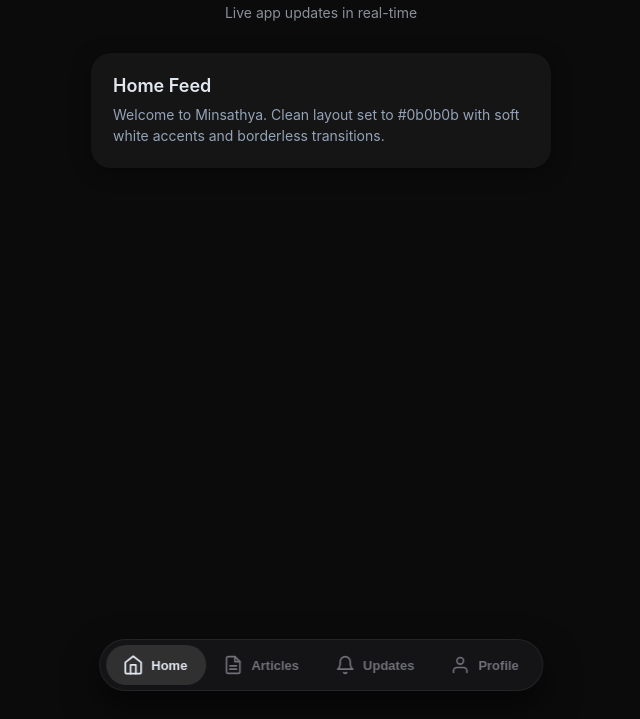
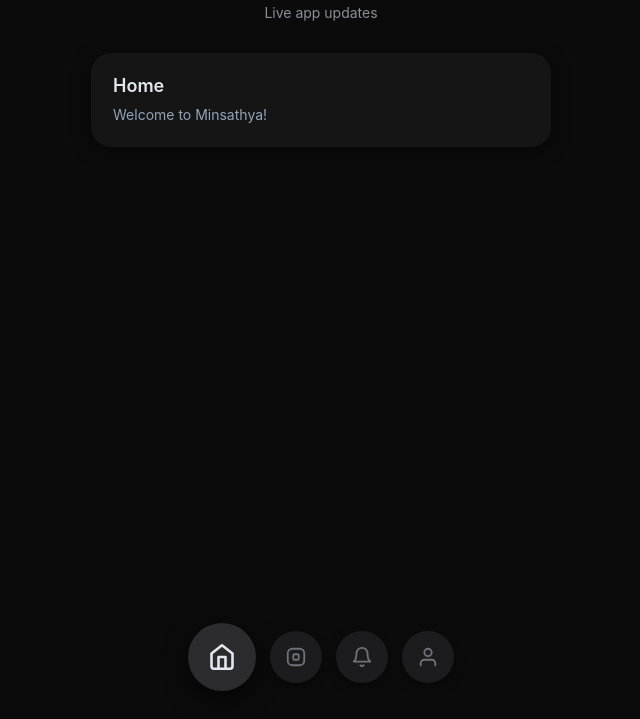
Before and after one commit to minsathya/minsathya-app, a plain HTML site: page index.html in a window 1280 px wide. Shown: the part 81-800 px from the top of the page, without its empty margins (319-959 px from the left). Drawn offline with Linux system fonts and the light colour scheme.

Commit message:
Update index.html

```diff
--- a/index.html
+++ b/index.html
@@ -5,7 +5,7 @@
   <meta name="viewport" content="width=device-width, initial-scale=1.0, maximum-scale=1.0, user-scalable=no, viewport-fit=cover">
   <title>Minsathya</title>
   <style>
-    /* Base Reset & Theme Setup */
+    /* Base Reset */
     * {
       box-sizing: border-box;
       margin: 0;
@@ -15,7 +15,7 @@
 
     body {
       font-family: -apple-system, BlinkMacSystemFont, "Segoe UI", Roboto, Helvetica, Arial, sans-serif;
-      background-color: #0b0b0b; /* Requested main background */
+      background-color: #0b0b0b; /* Dark background */
       color: #e2e8f0; /* Soft White */
       min-height: 100vh;
       padding-bottom: 120px;
@@ -24,13 +24,13 @@
       align-items: center;
     }
 
-    /* Clean Header - Completely Borderless */
+    /* Clean Header - Borderless */
     header {
       width: 100%;
       padding: 48px 24px 16px;
       text-align: center;
       background: #0b0b0b;
-      border: none; /* No separating lines */
+      border: none; /* No lines */
     }
 
     header h1 {
@@ -42,7 +42,7 @@
 
     header p {
       font-size: 14px;
-      color: #8a8f99; /* Soft muted gray */
+      color: #8a8f99; /* Soft gray */
       margin-top: 6px;
     }
 
@@ -78,211 +78,156 @@
 
     .card h3 {
       font-size: 18px;
-      color: #e2e8f0; /* Soft white */
+      color: #e2e8f0;
       margin-bottom: 8px;
       font-weight: 600;
     }
 
     .card p {
       font-size: 14px;
-      color: #94a3b8; /* Soft muted text */
+      color: #94a3b8;
       line-height: 1.5;
     }
 
     /* ---------------------------------------------------- */
-    /* SLICE-STYLE FLOATING CAPSULE DOCK & SLIDING PILL      */
+    /* 4 SEPARATE FLOATING ROUND CIRCLE BUTTONS (SLICE STYLE) */
     /* ---------------------------------------------------- */
-    .slice-dock-wrapper {
+    .floating-circles-container {
       position: fixed;
       bottom: 28px;
       left: 50%;
       transform: translateX(-50%);
+      display: flex;
+      align-items: center;
+      justify-content: center;
+      gap: 14px; /* Space between the floating circles */
       z-index: 9999;
     }
 
-    .slice-dock {
-      position: relative;
-      display: flex;
-      align-items: center;
-      background: rgba(22, 22, 24, 0.90);
-      backdrop-filter: blur(20px);
-      -webkit-backdrop-filter: blur(20px);
-      padding: 5px;
-      border-radius: 40px;
-      border: 1px solid rgba(255, 255, 255, 0.07);
-      box-shadow: 0 16px 36px rgba(0, 0, 0, 0.6);
-    }
-
-    /* Fluid Sliding Highlight Pill */
-    .active-indicator {
-      position: absolute;
-      top: 5px;
-      bottom: 5px;
-      left: 0;
-      width: 60px;
-      background: rgba(255, 255, 255, 0.12); /* Subtle pill highlight */
-      border-radius: 32px;
-      transition: transform 0.35s cubic-bezier(0.2, 0.8, 0.2, 1), width 0.35s cubic-bezier(0.2, 0.8, 0.2, 1);
-      z-index: 1;
-    }
-
-    /* Tab Buttons */
-    .nav-item {
-      position: relative;
-      z-index: 2;
+    /* Inactive Circle Buttons */
+    .nav-circle {
+      width: 52px;
+      height: 52px;
+      border-radius: 50%; /* Perfect Circle */
+      background: #1c1c1e; /* Dark soft gray circle */
+      border: none;
       display: flex;
       align-items: center;
       justify-content: center;
-      gap: 8px;
-      padding: 10px 18px;
-      border-radius: 32px;
-      border: none;
-      background: transparent;
-      color: #71717a; /* Muted inactive text */
-      font-size: 13px;
-      font-weight: 600;
+      color: #71717a; /* Soft muted gray icon */
       cursor: pointer;
-      transition: color 0.3s ease, transform 0.15s ease;
-      user-select: none;
-      white-space: nowrap;
+      transition: all 0.35s cubic-bezier(0.34, 1.56, 0.64, 1);
+      box-shadow: 0 4px 12px rgba(0, 0, 0, 0.3);
     }
 
-    .nav-item svg {
-      width: 20px;
-      height: 20px;
-      stroke: #71717a; /* Muted soft icon */
+    .nav-circle svg {
+      width: 22px;
+      height: 22px;
+      stroke: currentColor;
       stroke-width: 2;
       stroke-linecap: round;
       stroke-linejoin: round;
       fill: none;
-      transition: stroke 0.3s ease, transform 0.2s ease;
+      transition: transform 0.3s ease, stroke 0.3s ease;
     }
 
-    /* Active Tab - Soft White Accent */
-    .nav-item.active {
+    /* ACTIVE ENLARGED CIRCLE (Just like in the screenshot) */
+    .nav-circle.active {
+      width: 68px; /* Larger circular size */
+      height: 68px;
+      background: #2c2c2e; /* Lighter soft dark gray highlight */
       color: #e2e8f0; /* Soft White */
+      box-shadow: 0 8px 24px rgba(0, 0, 0, 0.6);
     }
 
-    .nav-item.active svg {
-      stroke: #e2e8f0; /* Soft White Icon */
-      transform: scale(1.05);
+    .nav-circle.active svg {
+      width: 28px;
+      height: 28px;
+      stroke: #e2e8f0; /* Soft white icon */
+      stroke-width: 2.2;
     }
 
-    .nav-item:active {
-      transform: scale(0.94);
+    .nav-circle:active {
+      transform: scale(0.92);
     }
   </style>
 </head>
 <body>
 
-  <!-- Clean Borderless Header -->
+  <!-- Header -->
   <header>
     <h1>Minsathya</h1>
-    <p>Live app updates in real-time</p>
+    <p>Live app updates</p>
   </header>
 
-  <!-- Content Sections -->
+  <!-- Page Sections -->
   <main class="content-container">
     <div id="home" class="tab-content active">
       <div class="card">
-        <h3>Home Feed</h3>
-        <p>Welcome to Minsathya. Clean layout set to #0b0b0b with soft white accents and borderless transitions.</p>
+        <h3>Home</h3>
+        <p>Welcome to Minsathya!</p>
       </div>
     </div>
 
-    <div id="articles" class="tab-content">
+    <div id="scan" class="tab-content">
       <div class="card">
-        <h3>Articles</h3>
-        <p>Read all your latest updates and posts here.</p>
+        <h3>Scan / Quick Action</h3>
+        <p>Main action view triggered from the larger center circle button.</p>
       </div>
     </div>
 
     <div id="updates" class="tab-content">
       <div class="card">
         <h3>Updates</h3>
-        <p>Instant news and daily updates delivered straight to your feed.</p>
+        <p>Check your latest notifications and updates here.</p>
       </div>
     </div>
 
     <div id="profile" class="tab-content">
       <div class="card">
         <h3>Profile</h3>
-        <p>Manage your account settings and customization options.</p>
+        <p>Manage your account settings.</p>
       </div>
     </div>
   </main>
 
-  <!-- Floating Slice Capsule Navigation Dock -->
-  <div class="slice-dock-wrapper">
-    <nav class="slice-dock" id="sliceDock">
-      <!-- Sliding Highlight Pill Indicator -->
-      <div class="active-indicator" id="indicator"></div>
+  <!-- 4 Standalone Floating Round Circle Buttons -->
+  <nav class="floating-circles-container">
 
-      <button class="nav-item active" onclick="switchTab(this, 'home')">
+    <!-- Circle 1: Home -->
+    <button class="nav-circle active" onclick="switchTab(this, 'home')">
       <svg viewBox="0 0 24 24"><path d="M3 9l9-7 9 7v11a2 2 0 0 1-2 2H5a2 2 0 0 1-2-2z"></path><polyline points="9 22 9 12 15 12 15 22"></polyline></svg>
-        <span>Home</span>
     </button>
 
-      <button class="nav-item" onclick="switchTab(this, 'articles')">
-        <svg viewBox="0 0 24 24"><path d="M14 2H6a2 2 0 0 0-2 2v16a2 2 0 0 0 2 2h12a2 2 0 0 0 2-2V8z"></path><polyline points="14 2 14 8 20 8"></polyline><line x1="16" y1="13" x2="8" y2="13"></line><line x1="16" y1="17" x2="8" y2="17"></line></svg>
-        <span>Articles</span>
+    <!-- Circle 2: Scan / Center Action -->
+    <button class="nav-circle" onclick="switchTab(this, 'scan')">
+      <svg viewBox="0 0 24 24"><rect x="3" y="3" width="18" height="18" rx="5" ry="5"></rect><rect x="9" y="9" width="6" height="6" rx="1.5"></rect></svg>
     </button>
 
-      <button class="nav-item" onclick="switchTab(this, 'updates')">
+    <!-- Circle 3: Updates -->
+    <button class="nav-circle" onclick="switchTab(this, 'updates')">
       <svg viewBox="0 0 24 24"><path d="M18 8A6 6 0 0 0 6 8c0 7-3 9-3 9h18s-3-2-3-9"></path><path d="M13.73 21a2 2 0 0 1-3.46 0"></path></svg>
-        <span>Updates</span>
     </button>
 
-      <button class="nav-item" onclick="switchTab(this, 'profile')">
+    <!-- Circle 4: Profile -->
+    <button class="nav-circle" onclick="switchTab(this, 'profile')">
       <svg viewBox="0 0 24 24"><path d="M20 21v-2a4 4 0 0 0-4-4H8a4 4 0 0 0-4 4v2"></path><circle cx="12" cy="7" r="4"></circle></svg>
-        <span>Profile</span>
     </button>
+
   </nav>
-  </div>
 
   <script>
-    function updateIndicator(activeBtn) {
-      const indicator = document.getElementById('indicator');
-      const dock = document.getElementById('sliceDock');
+    function switchTab(button, tabId) {
+      // 1. Remove active state from all circles
+      document.querySelectorAll('.nav-circle').forEach(btn => btn.classList.remove('active'));
 
-      const btnRect = activeBtn.getBoundingClientRect();
-      const dockRect = dock.getBoundingClientRect();
-
-      // Calculate smooth relative sliding offset
-      const leftOffset = btnRect.left - dockRect.left;
-
-      indicator.style.width = `${btnRect.width}px`;
-      indicator.style.transform = `translateX(${leftOffset}px)`;
-    }
-
-    function switchTab(button, tabId) {
-      // Toggle tab classes
-      document.querySelectorAll('.nav-item').forEach(btn => btn.classList.remove('active'));
+      // 2. Expand clicked circle
       button.classList.add('active');
 
-      // Slide indicator pill
-      updateIndicator(button);
-
-      // Change visible section
+      // 3. Switch active content page
       document.querySelectorAll('.tab-content').forEach(content => content.classList.remove('active'));
       document.getElementById(tabId).classList.add('active');
     }
-
-    // Set initial active indicator position
-    window.addEventListener('DOMContentLoaded', () => {
-      const initialActive = document.querySelector('.nav-item.active');
-      if (initialActive) {
-        updateIndicator(initialActive);
-      }
-    });
-
-    // Adjust position smoothly if screen resizes
-    window.addEventListener('resize', () => {
-      const currentActive = document.querySelector('.nav-item.active');
-      if (currentActive) {
-        updateIndicator(currentActive);
-      }
-    });
   </script>
 
 </body>
```
Lines whose indentation alone changed are shown as unchanged.
